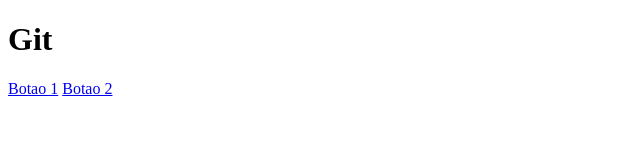
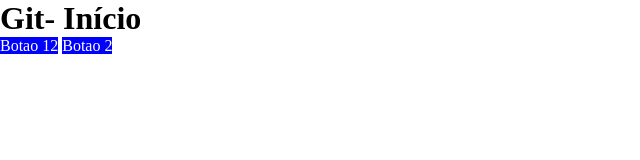
Before and after one commit to Gustavo-oficial/Aula8, a plain HTML site: page index.html in a window 1280 px wide. Shown: the whole page, without its empty margins (0-640 px from the left). Drawn offline with Linux system fonts and the light colour scheme.

Commit message:
alteraçaõ no titulo

```diff
--- a/css/style.css
+++ b/css/style.css
@@ -0,0 +1,10 @@
+*{
+    margin: 0;
+    padding: 0;
+}
+
+a{
+    background-color: blue;
+    color: white;
+    text-decoration: none;
+}
--- a/index.html
+++ b/index.html
@@ -9,10 +9,10 @@
 <body>
 
        <header>
-           <h1>Git</h1>
+           <h1>Git- Início</h1>
        </header>
 
-       <a href="#">Botao 1</a>
+       <a href="#">Botao 12</a>
        <a href="#">Botao 2</a>
 
 </body>
```
